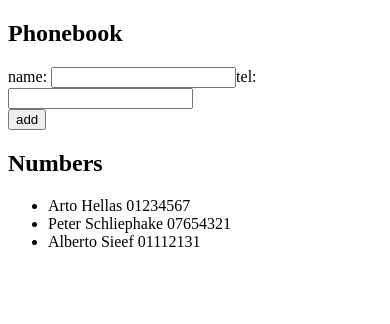
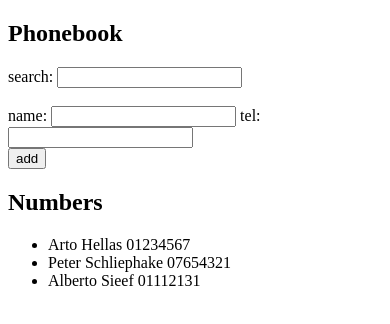
Before and after one commit to drzo1dberg/full-stack-open-submissions, a React (Vite) app in the folder part2 thephonebook/: page / in a window 390 px wide. Shown: the top 324 px of the page. Built offline with nearby package versions, Linux system fonts and the light colour scheme.

Commit message:
solved 2.9: the phonebook step 4

```diff
--- a/part2 thephonebook/src/App.jsx
+++ b/part2 thephonebook/src/App.jsx
@@ -1,71 +1,101 @@
-import { useState } from 'react'
+import { useState } from "react";
+
+const Display = (props) => {
+  return (
+    <ul>
+      {props.arr.map((line) => {
+        return (
+          <li key={line.id}>
+            {line.name} {line.number}
+          </li>
+        );
+      })}
+    </ul>
+  );
+};
 
 const App = () => {
   const [persons, setPersons] = useState([
-    { name:'Arto Hellas', number: '01234567', id:1 },
-    { name:'Peter Schliephake', number: '07654321', id:2 },
-    { name:'Alberto Sieef', number: '01112131', id:3 },
-  ])
-  const [newName, setNewName] = useState('')
-  const [newNumber, setNewNumber] = useState('')
+    { name: "Arto Hellas", number: "01234567", id: 1 },
+    { name: "Peter Schliephake", number: "07654321", id: 2 },
+    { name: "Alberto Sieef", number: "01112131", id: 3 },
+  ]);
+  const [newName, setNewName] = useState("");
+  const [newNumber, setNewNumber] = useState("");
+  const [query, setQuery] = useState([]);
 
   const handleForm = (e) => {
-    e.preventDefault()
-    const newPerson = {name: newName.trim(), number: newNumber.trim() ? newNumber : '', id: persons.length+1 }
+    e.preventDefault();
+    const newPerson = {
+      name: newName.trim(),
+      number: newNumber.trim() ? newNumber : "",
+      id: persons.length + 1,
+    };
 
-    areTheseObjectsEqual(persons, newPerson) ? '' : setPersons(persons.concat(newPerson))
-    setNewName('')
-    setNewNumber('')
-  }
-  const handleInputChange = (e) =>{
+    areTheseObjectsEqual(persons, newPerson)
+      ? ""
+      : setPersons(persons.concat(newPerson));
+    setNewName("");
+    setNewNumber("");
+  };
+  const handleInputChange = (e) => {
     switch (e.target.type) {
-      case 'text':
-        setNewName(e.target.value)
+      case "text":
+        setNewName(e.target.value);
         break;
-      case 'number':
-        setNewNumber(e.target.value)
+      case "number":
+        setNewNumber(e.target.value);
+        break;
+      case "search":
+        setQuery(search(persons, e.target.value));
         break;
       default:
         break;
     }
-  }
-  function areTheseObjectsEqual(first, second) {
+  };
+  const search = (obj, query) =>
+    obj.filter((line) =>
+      JSON.stringify(line).toLowerCase().includes(query.toLowerCase())
+    );
+  const areTheseObjectsEqual = (first, second) => {
     for (const entry of first) {
-      if(JSON.stringify(entry.name) === JSON.stringify(second.name)) {
-        window.alert(`${second.name} is already added to phonebook`)
-        return true
-      }else if(JSON.stringify(entry.number) === JSON.stringify(second.number)) {
-        window.alert(`The number ${second.number} is already added to phonebook`)
-        return true
+      if (JSON.stringify(entry.name) === JSON.stringify(second.name)) {
+        window.alert(`${second.name} is already added to phonebook`);
+        return true;
+      } else if (
+        JSON.stringify(entry.number) === JSON.stringify(second.number)
+      ) {
+        window.alert(
+          `The number ${second.number} is already added to phonebook`
+        );
+        return true;
       }
     }
-    return false
-  }
+    return false;
+  };
 
   return (
     <div>
       <h2>Phonebook</h2>
+      <div>
+        search: <input type="search" onChange={handleInputChange} />
+      </div>
+      <br />
       <form onSubmit={handleForm}>
         <div>
-          name: <input type='text' value={newName} onChange={handleInputChange}/>
-          tel: <input type='number' value={newNumber} onChange={handleInputChange} />
+          name:{" "}
+          <input type="text" value={newName} onChange={handleInputChange} />{" "}
+          tel:{" "}
+          <input type="number" value={newNumber} onChange={handleInputChange} />
         </div>
         <div>
           <button type="submit">add</button>
         </div>
       </form>
       <h2>Numbers</h2>
-      <ul>
-      {persons.map( line => {
-        return(
-          <li key={line.id}>
-            {line.name} {line.number}
-          </li>
-        )
-      })}
-      </ul>
+      {query.length <= 0 ? <Display arr={persons} /> : <Display arr={query} />}
     </div>
-  )
-}
+  );
+};
 
-export default App
+export default App;
```
